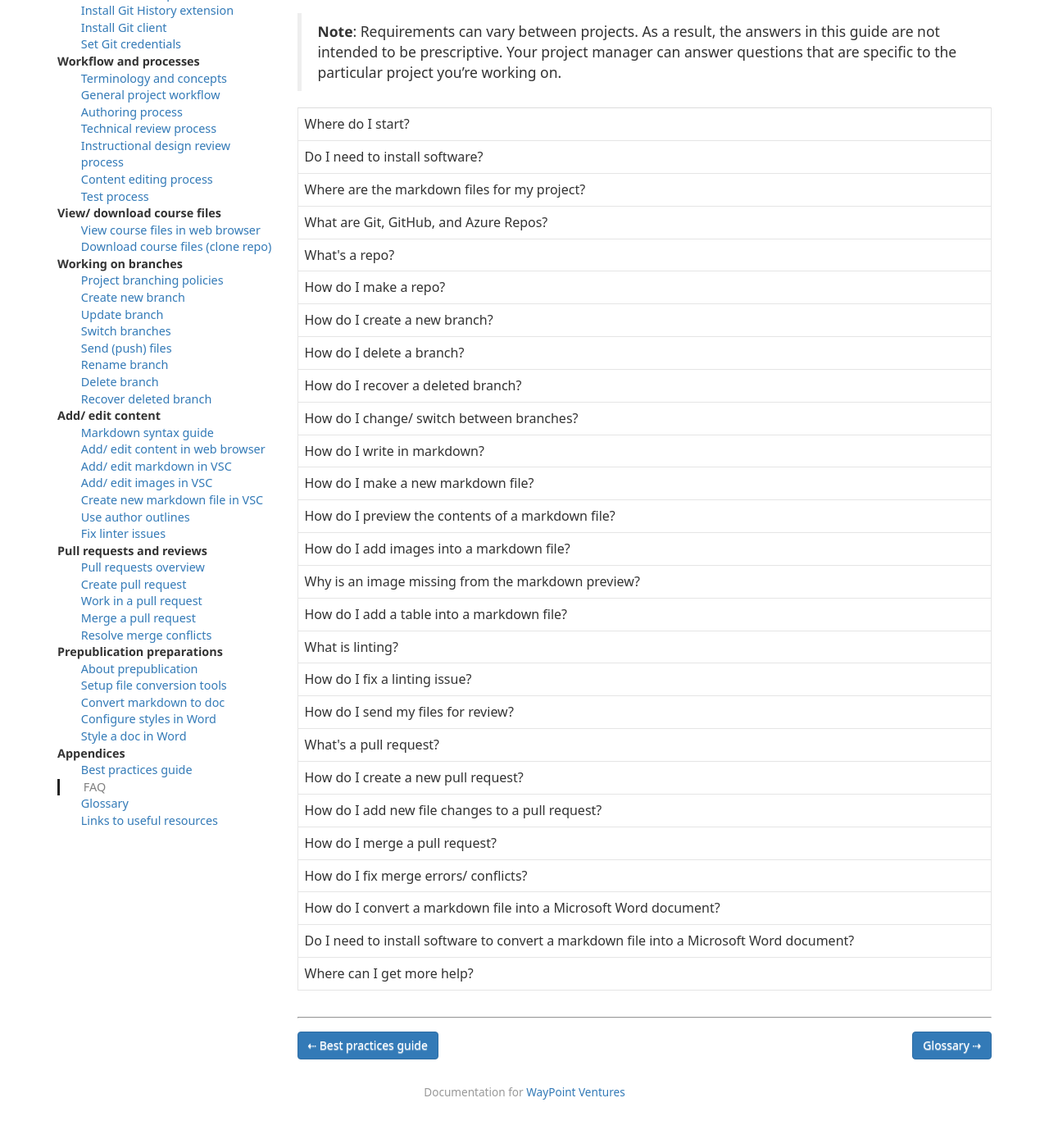
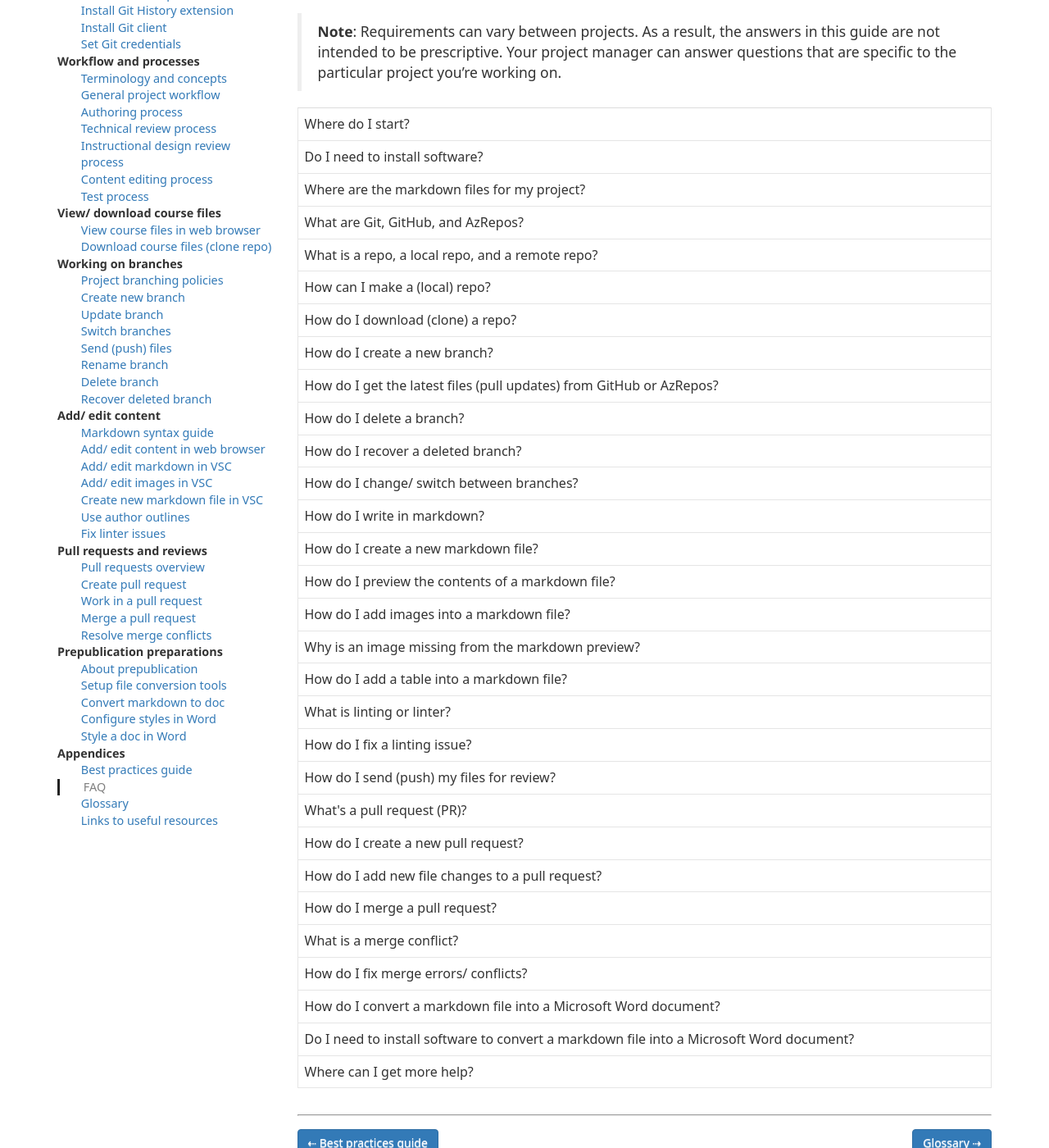
Before and after one commit to mkavana/docs, a Jekyll site: the page built from _posts/17-appendices/2020-06-02-faq.md, in a window 1280 px wide and 1400 px high, scrolled down 300 px. Shown: the whole window at 82% size. Built offline with Jekyll 4.4.1, drawn with Linux system fonts in a browser that asks for light colours; some web fonts are replaced; before the commit the page ends 1661 px from its top, so only the background shows below that; part of the change alters nothing that is shown.

Commit message:
edit FAQs for clarity/ corrections

```diff
--- a/_posts/17-appendices/2020-06-02-faq.md
+++ b/_posts/17-appendices/2020-06-02-faq.md
@@ -14,59 +14,94 @@ video_url: "none"
 
 faq:
     - question: Where do I start?
-      answer: The [Quick Start](/quickstart/quickstart.html) provides all the essential guides to contributing content on a single page. Alternatively, choose a specific topic from the left sidebar menu. For example, there are guides in the section **Workflow and processes** that describe the *General workflow*, *Authoring process*, *Technical reviews*, *Instructional design reviews*, *Content editing*, and *Testing*. Beginning contributors should follow the guides in the section [Install software](/install/install-vsc.html), and then move on to the guides in the section [Workflow and processes](/workflow/terminology.html).
+      answer: Guides that are essential to contributing content are collated on a single page in the [Quick Start](/quickstart/quickstart.html). Alternatively, choose a specific topic from the left sidebar menu. For example, there are guides in the section **Workflow and processes** that describe the *General workflow*, *Authoring process*, *Technical reviews*, *Instructional design reviews*, *Content editing*, and *Testing*. Beginning contributors should follow the guides in the section [Install software](/install/install-vsc.html), and then move on to the guides in the section [Workflow and processes](/workflow/terminology.html).
+
     - question: Do I need to install software?
-      answer: Yes. Most contributors *must* install software by following the guides in the section [Install software](/install/install-vsc.html). To *view* the course files on GitHub or Azure Repos, without installing software, follow the guide [View course files in web browser](/download-files/view-in-browser.html). If your project requires converting markdown files into Microsoft Word documents, install the software tools for converting files by following the guides in the section [Prepublication preparations](/pre-pub/prepub-about.html).
+      answer: Yes. Most contributors *must* install software by following the guides in the section [Install software](/install/install-vsc.html). To *view* the course files on GitHub or AzRepos, without installing software, follow the guide [View course files in web browser](/download-files/view-in-browser.html). If your project requires converting markdown files into Microsoft Word documents, install the software tools for converting files by following the guides in the section [Prepublication preparations](/pre-pub/prepub-about.html).
+
     - question: Where are the markdown files for my project?
-      answer: Ask your project manager where the files for the project you're working on are stored, and how to access them. The files for most projects will be stored on GitHub, Azure Repos, Teams, or SharePoint. To *view* markdown files on GitHub or Azure Repos, without installing software, follow the guide [View course files in web browser](/download-files/view-in-browser.html). To download files from GitHub or Azure Repos for editing, follow the guides in the section [Install software](/install/install-vsc.html), and then download (clone) the files from GitHub or Azure Repos by following the guide [Download course files (clone repo)](/download-files/clone-repo.html).
-    - question: What are Git, GitHub, and Azure Repos?
-      answer: Terms and concepts, including *Git*, *GitHub*, and *Azure Repos*, are explained in the guide [Terminology and concepts](/workflow/terminology.html), and in the [Glossary](/appendices/glossary.html).
-    - question: What's a repo?
-      answer: Repo is short for **repository**. Git allows you to compartmentalize a set of files on your computer within a repo. For example, the set of files for the course you're working on can be contained within a Git repo. Terms and concepts, including *repo*, are explained in the guide [Terminology and concepts](/workflow/terminology.html), and in the [Glossary](/appendices/glossary.html).
-    - question: How do I make a repo?
-      answer: A repo on your computer or network is called a **local repo**. A repo on another computer, like on GitHub's servers, is called a **remote repo**. Create a local repo by downloading (cloning) the contents of a remote repo by following the guide [Download course files (clone repo)](/download-files/clone-repo.html). For more information, refer to the GitHub documentation page [Creating, cloning, and archiving repositories](https://docs.github.com/github/creating-cloning-and-archiving-repositories).
+      answer: Ask your project manager where the files for the project you're working on are stored, and how to access them. The files for most projects will be stored on GitHub, AzRepos, Teams, or SharePoint. To *view* markdown files on GitHub or AzRepos, without installing software, follow the guide [View course files in web browser](/download-files/view-in-browser.html). To edit or add content to files from GitHub or AzRepos, follow the guides in the section [Install software](/install/install-vsc.html), and then download (clone) the files from GitHub or AzRepos by following the guide [Download course files (clone repo)](/download-files/clone-repo.html).
+
+    - question: What are Git, GitHub, and AzRepos?
+      answer: Git is system of software tools for compartmentalizing a set of files into a unit called a "repo" (short for **repository**). Git implements version control by tracking the changes you make to each file in a repo, and Git can create and manage multiple repos. GitHub is a web service for hosting and sharing remote (public and private) repos. AzRepos is short for **Azure Repos**. AzRepos is a web service for hosting and sharing remote private repos. Terms and concepts, including *Git*, *GitHub*, and *AzRepos*, are explained in the guide [Terminology and concepts](/workflow/terminology.html), and in the [Glossary](/appendices/glossary.html).
+
+    - question: What is a repo, a local repo, and a remote repo?
+      answer: Git allows you to compartmentalize a set of files on your computer into a unit called a "repo" (short for **repository**. For example, the set of files for the course you're working on can be contained within a Git repo. Git implements version control by tracking the changes you make to each file in a repo. Terms and concepts, including *repo*, are explained in the guide [Terminology and concepts](/workflow/terminology.html), and in the [Glossary](/appendices/glossary.html). A repo on your computer or network is called a **local repo**. A repo on another computer, like on GitHub's servers, is called a **remote repo**.
+
+    - question: How can I make a (local) repo?
+      answer: Make a local repo by downloading (cloning) a GitHub or AzRepos repo by following the guide [Download course files (clone repo)](/download-files/clone-repo.html). For more information, refer to the GitHub documentation page [Creating, cloning, and archiving repositories](https://docs.github.com/github/creating-cloning-and-archiving-repositories).
+
+    - question: How do I download (clone) a repo?
+      answer: To download (clone) a GitHub or AzRepos repo, follow the guide [Download course files (clone repo)](/download-files/clone-repo.html). For more information, refer to the GitHub documentation page [Creating, cloning, and archiving repositories](https://docs.github.com/github/creating-cloning-and-archiving-repositories).
+
     - question: How do I create a new branch?
       answer: To create a new branch, follow the guide [Create new branch](/branches/new-branch.html).
+
+    - question: How do I get the latest files (pull updates) from GitHub or AzRepos?
+      answer: To get (pull) the latest files from GitHub or AzRepos, follow the guide [Update branch (pull)](/branches/pull-updates.html).
+
     - question: How do I delete a branch?
       answer: To delete a branch, follow the guide [Delete branch](/branches/delete-branch.html).
+
     - question: How do I recover a deleted branch?
       answer: To recover a deleted branch, follow the guide [Recover deleted branch](/branches/recover-branch.html).
+
     - question: How do I change/ switch between branches?
       answer: To change/ switch between branches, follow the guide [Switch branches](/branches/switch-branch.html).
+
     - question: How do I write in markdown?
-      answer: To write in markdown, follow the guide [Add/ edit markdown in VSC](/add-content/edit-in-vsc.html). Make sure that the markdown that you write adheres to the markdown syntax described in the guide [Markdown syntax guide](/add-content/syntax.html).
-    - question: How do I make a new markdown file?
-      answer: To make a new markdown file, follow the guide [Create new markdown file in VSC](/add-content/create-file.html).
+      answer: To write in markdown, follow the guide [Add/ edit markdown in VSC](/add-content/edit-in-vsc.html). Make sure that the markdown you write adheres to the markdown syntax described in the guide [Markdown syntax guide](/add-content/syntax.html).
+
+    - question: How do I create a new markdown file?
+      answer: To create a new markdown file, follow the guide [Create new markdown file in VSC](/add-content/create-file.html).
+
     - question: How do I preview the contents of a markdown file?
-      answer: Preview a markdown file in Visual Studio Code (VSC) using the **Open Preview to the Side** icon. Use the **Open Preview to the Side** icon to open a rendered version of your markdown file in a VSC **preview tab**, alongside the VSC **editor tab**. The shortcut keys **CTRL** + **SHIFT** + **M** also toggle VSC **Preview to the Side** mode on and off. To toggle a "full-window” markdown preview on and off, use the shortcut keys **CTRL** + **SHIFT** + **V**. Previewing in VSC is described in the guide [Create new markdown file in VSC](/add-content/create-file.html).
+      answer: Preview a markdown file in Visual Studio Code (VSC) using the **Open Preview to the Side** icon. Use the **Open Preview to the Side** icon to open a rendered version of your markdown file in a VSC **preview tab**, alongside the VSC **editor tab**. The shortcut keys **CTRL** + **SHIFT** + **M** also toggle VSC **Preview to the Side** mode on and off. To toggle a "full-window” markdown preview on and off, use the shortcut keys **CTRL** + **SHIFT** + **V**. Previewing in VSC is described in the guide [Add/ edit markdown in VSC](/add-content/edit-in-vsc.html). For more information about VSC shortcut keys, refer to [Key Bindings for Visual Studio Code](https://code.visualstudio.com/docs/getstarted/keybindings).
+
     - question: How do I add images into a markdown file?
       answer: To add images into a markdown file, follow the guide [Add/ edit images in VSC](/add-content/add-images.html).
+
     - question: Why is an image missing from the markdown preview?
       answer: For each image link you add into a markdown file, you *must* upload a corresponding image file (PNG). Upload the image file on the filepath that you specified in the image link text. If necessary, rename your image file according to the filename you specified in the image link text. Most projects use a **designated image storage directory** for image files (**media**). Make sure that the image link text in your markdown file is pointing to the correct image storage directory. Verify that the image file you're linking to is present, and stored in the correct directory. Check that the name of the image file matches the filename used in the image link text. Add images into a markdown file by following the guide [Add/ edit images in VSC](/add-content/add-images.html).
+
     - question: How do I add a table into a markdown file?
-      answer: The markdown syntax for adding tables is described in the guide [Markdown syntax guide](/add-content/syntax.html).
-    - question: What is linting?
-      answer: Checking computer programming code and encoded text, like markdown, for errors markdown is called **linting**. Terms and concepts, including *linting*, are explained in the guide [Terminology and concepts](/workflow/terminology.html), and in the [Glossary](/appendices/glossary.html).
+      answer: The markdown syntax for adding tables into a markdown file is described in the guide [Markdown syntax guide](/add-content/syntax.html).
+
+    - question: What is linting or linter?
+      answer: Checking that computer programming code and encoded text, like markdown, conforms to the correct syntax is called **linting**. A software tool that performs linting is called a **linter**. Terms and concepts, including *linting* and *linter*, are explained in the guide [Terminology and concepts](/workflow/terminology.html), and in the [Glossary](/appendices/glossary.html).
+
     - question: How do I fix a linting issue?
       answer: Fix a linting issue by following the guide [Fix linter issues](/add-content/fix-linter.html).
-    - question: How do I send my files for review?
+
+    - question: How do I send (push) my files for review?
       answer: Send your files for review by following the guide [Send (push) files](/branches/push-files.html). The requirements for sending files for review depend on the type of review you're requesting. The requirements for sending files for review are described in the section **Workflow and processes**. There are guides that describe the *General workflow*, *Authoring process*, *Technical reviews*, *Instructional design reviews*, *Content editing*, and *Testing*.
-    - question: What's a pull request?
-      answer: A pull request is a request to approve merging the contents of one branch into another. For more information about pull requests, refer to the guide [Pull requests overview](/pull-requests/pr-overview.html), and the GitHub documentation page [About pull requests](https://docs.github.com/github/collaborating-with-issues-and-pull-requests/about-pull-requests).
+
+    - question: What's a pull request (PR)?
+      answer: A pull request (PR) is a request to approve merging (combining) the contents of one branch into another. For more information about pull requests, refer to the guide [Pull requests overview](/pull-requests/pr-overview.html), and the GitHub documentation page [About pull requests](https://docs.github.com/github/collaborating-with-issues-and-pull-requests/about-pull-requests). Terms and concepts, including *pull request*, are explained in the guide [Terminology and concepts](/workflow/terminology.html), and in the [Glossary](/appendices/glossary.html).
+
     - question: How do I create a new pull request?
       answer: To create a new pull request, follow the guide [Create pull request](/pull-requests/create-pr.html).
+
     - question: How do I add new file changes to a pull request?
-      answer: When you create a pull request (PR), keep the PR open (don't merge the PR). Keeping the PR open allows you to push subsequent file changes from your local branch “up” to GitHub or Azure Repos. Any additional changes you push from your local branch will be “rolled into” your open PR. When you've applied and pushed all the necessary file changes, merge the PR by following the guide [Merge a pull request](/pull-requests/merge-pr.html).
+      answer: When you create a pull request (PR), keep the PR open (don't merge the PR). Keeping the PR open allows you to push subsequent file changes from your local branch “up” to GitHub or AzRepos. Any additional changes that you push from your local branch will be “rolled into” your open PR. For more information about pull requests, refer to the guide [Pull requests overview](/pull-requests/pr-overview.html).
+
     - question: How do I merge a pull request?
       answer: To merge a pull request, follow the guide [Merge a pull request](/pull-requests/merge-pr.html).
+
+    - question: What is a merge conflict?
+      answer: A merge conflict is an error caused by attempts to merge branches that contain incompatible versions of the same file. To fix merge conflicts, follow the guide [Resolve merge conflicts](/pull-requests/merge-conflicts.html). Terms and concepts, including *merge conflict*, are explained in the guide [Terminology and concepts](/workflow/terminology.html), and in the [Glossary](/appendices/glossary.html)
+
     - question: How do I fix merge errors/ conflicts?
       answer: To fix merge errors/ conflicts, follow the guide [Resolve merge conflicts](/pull-requests/merge-conflicts.html).
+
     - question: How do I convert a markdown file into a Microsoft Word document?
       answer: To convert a markdown file into a Microsoft Word document, follow the guide [Convert markdown to doc](/pre-pub/pdoc-convert.html).
+
     - question: Do I need to install software to convert a markdown file into a Microsoft Word document?
       answer: Yes. Install the required software tools by following the guide [Setup file conversion tools](/pre-pub/setup-tools.html).
+
     - question: Where can I get more help?
-      answer: Check the links in the guide [Links to useful resources](/appendices/useful-links.html), and ask your project manager for help.
+      answer: Check the links in the guide [Links to useful resources](/appendices/useful-links.html), or ask your project manager for help.
 ---
 
 This guide answers some of the most frequently asked questions (FAQ) that contributors have about developing course content.
```
